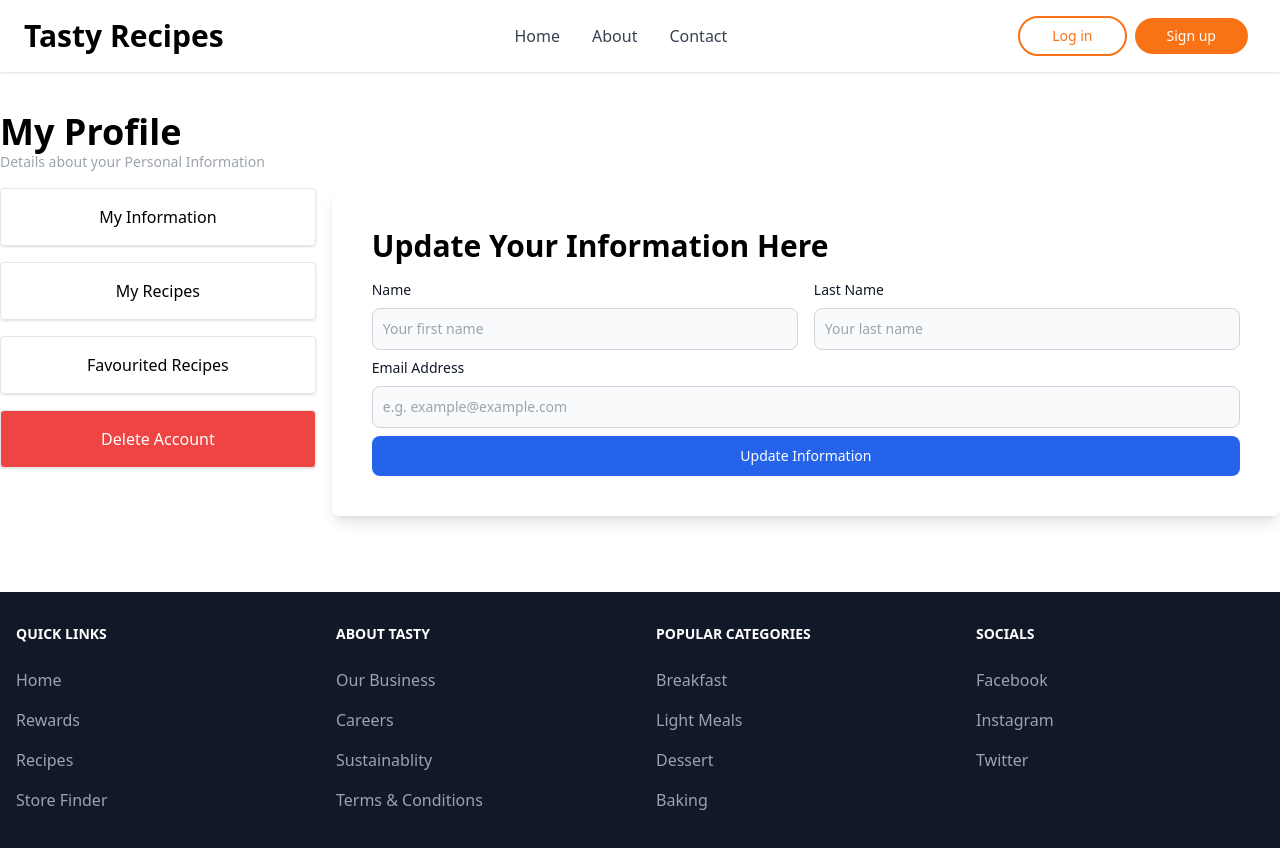
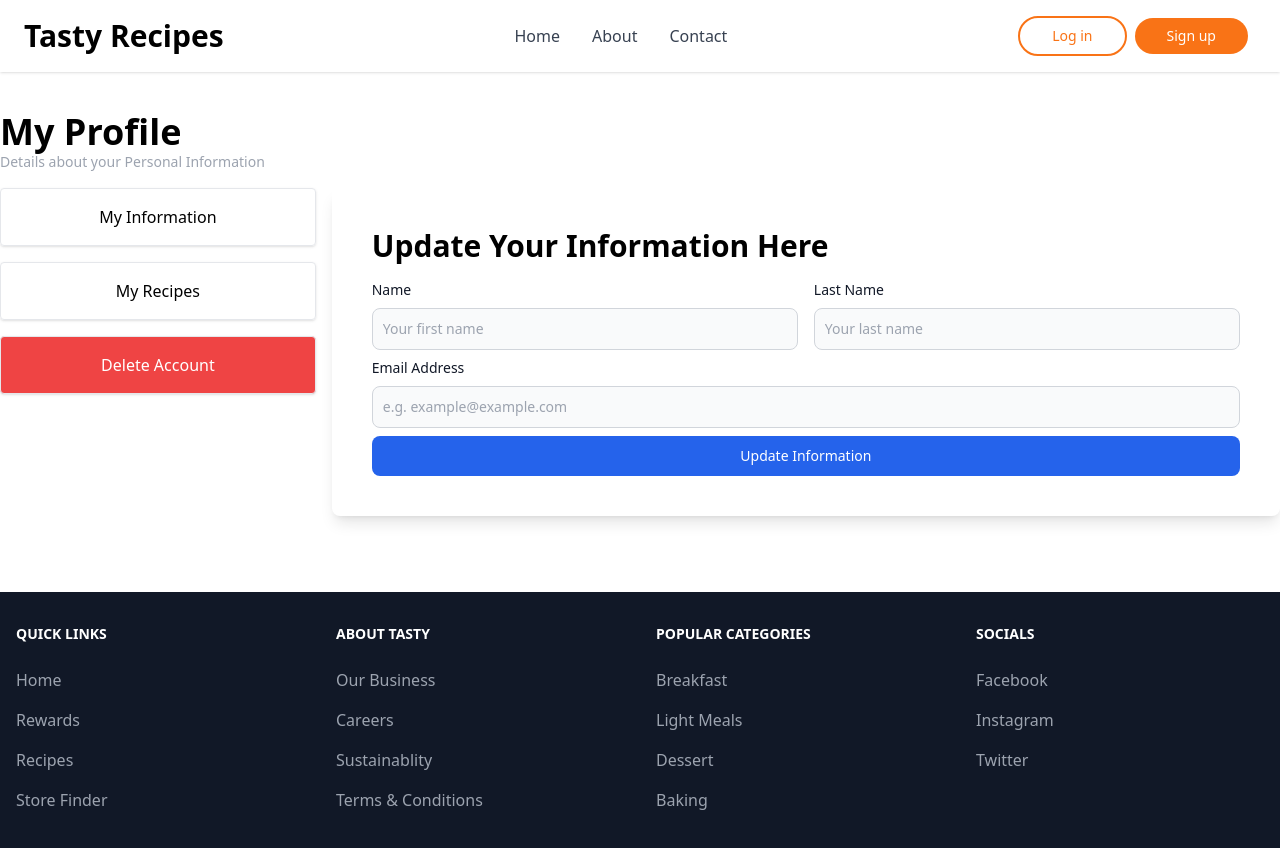
Before and after one commit to Jon-Felipe/Tasty-React, a React (Vite) app: page /profile in a window 1280 px wide. Shown: the top 848 px of the page. Built offline with nearby package versions, Linux system fonts and the light colour scheme.

Commit message:
displaying link button container in profile screen

```diff
--- a/src/components/Profile/LinkButtonContainer.tsx
+++ b/src/components/Profile/LinkButtonContainer.tsx
@@ -1,9 +1,26 @@
-import React from 'react';
+import ProfileLinkButton from './ProfileLinkButton';
 
 type Props = {};
 
 const LinkButtonContainer = (props: Props) => {
-  return <div>LinkButtonContainer</div>;
+  return (
+    <section className='basis-1/4 space-y-4'>
+      <ProfileLinkButton
+        text='My Information'
+        onClick={() => console.log('info')}
+      />
+      <ProfileLinkButton
+        text='My Recipes'
+        onClick={() => console.log('my recipes')}
+      />
+      <button
+        className='block w-full border p-4 shadow rounded bg-red-500 text-white'
+        onClick={() => console.log('delete')}
+      >
+        Delete Account
+      </button>
+    </section>
+  );
 };
 
 export default LinkButtonContainer;
--- a/src/pages/Profile.tsx
+++ b/src/pages/Profile.tsx
@@ -1,21 +1,13 @@
-import React, { useState } from 'react';
-import { useDispatch } from 'react-redux';
-import { logoutUser } from '../features/user/userSlice';
+import { useState } from 'react';
 
 // components
 import UpdateProfileForm from '../components/Profile/UpdateProfileForm';
-import ProfileLinkButton from '../components/Profile/ProfileLinkButton';
 import MyRecipes from '../components/Profile/MyRecipes';
 import FavouriteRecipes from '../components/Profile/FavouriteRecipes';
+import LinkButtonContainer from '../components/Profile/LinkButtonContainer';
 
 const Profile = () => {
   const [link, setLink] = useState<string>('info');
-
-  const dispatch = useDispatch();
-
-  const handleOnClick = (value: string) => {
-    setLink(value);
-  };
 
   return (
     <article className='max-w-screen-xl mx-auto py-2'>
@@ -24,26 +16,7 @@ const Profile = () => {
         Details about your Personal Information
       </p>
       <div className='flex flex-col md:flex-row gap-4 mt-2 md:mt-4'>
-        <section className='basis-1/4 space-y-4'>
-          <ProfileLinkButton
-            text='My Information'
-            onClick={() => handleOnClick('info')}
-          />
-          <ProfileLinkButton
-            text='My Recipes'
-            onClick={() => handleOnClick('myRecipes')}
-          />
-          <ProfileLinkButton
-            text='Favourited Recipes'
-            onClick={() => handleOnClick('favouriteRecipes')}
-          />
-          <button
-            className='block w-full border p-4 shadow rounded bg-red-500 text-white'
-            onClick={() => dispatch(logoutUser())}
-          >
-            Delete Account
-          </button>
-        </section>
+        <LinkButtonContainer />
         {link === 'info' ? (
           <UpdateProfileForm />
         ) : link === 'myRecipes' ? (
```
